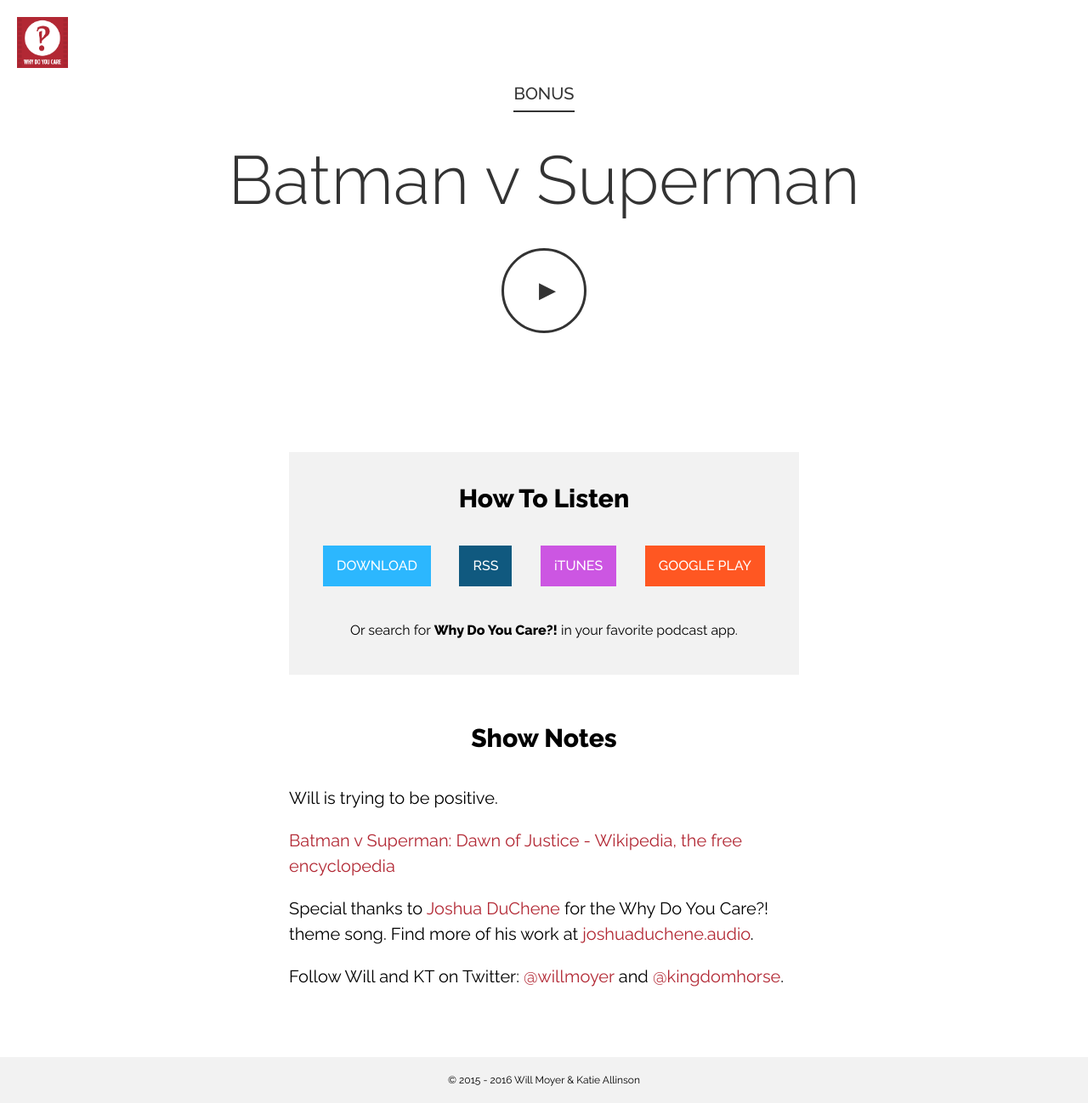
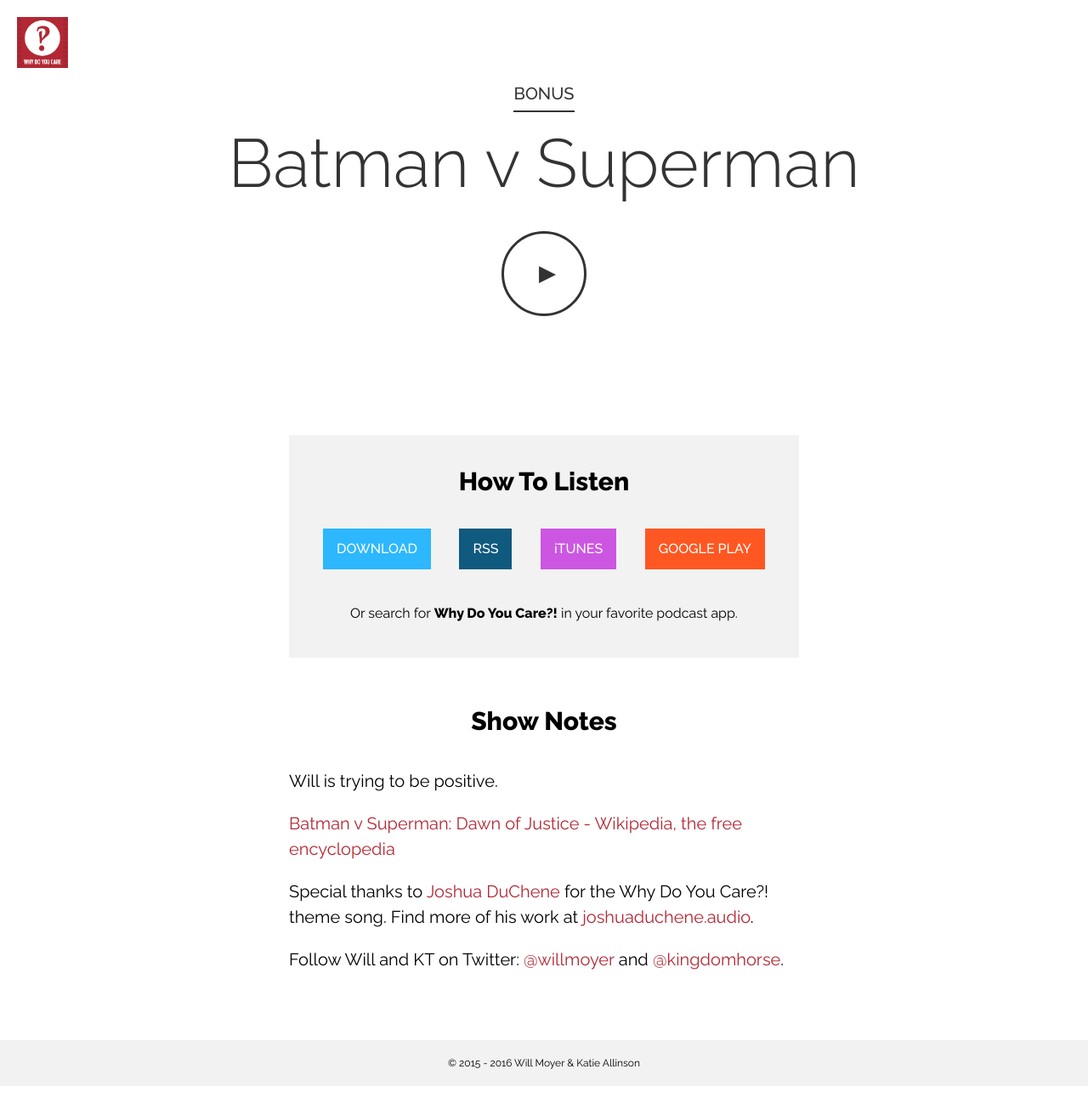
Before and after one commit to moyer/whydoyoucare.fm, a Jekyll site: the page built from episodes/_posts/2016-04-30-bonus-batman-v-superman.md, in a window 1280 px wide. Shown: the whole page at 85% size. Built offline with Jekyll 4.4.1, drawn with Linux system fonts in a browser that asks for light colours; nearby versions of some CDN libraries.

Commit message:
tweak layout on Episode view

```diff
--- a/css/main.css
+++ b/css/main.css
@@ -160,7 +160,7 @@
   color: inherit;
   padding-bottom: 10px;
   border-bottom: 2px solid;
-  margin-bottom: 40px; }
+  margin-bottom: 20px; }
 
 .episode__title {
   position: relative;
--- a/css/main.scss
+++ b/css/main.scss
@@ -177,7 +177,7 @@
 
 	padding-bottom: 10px;
 	border-bottom: 2px solid;
-	margin-bottom: 40px;
+	margin-bottom: 20px;
 }
 
 .episode__title {
```
